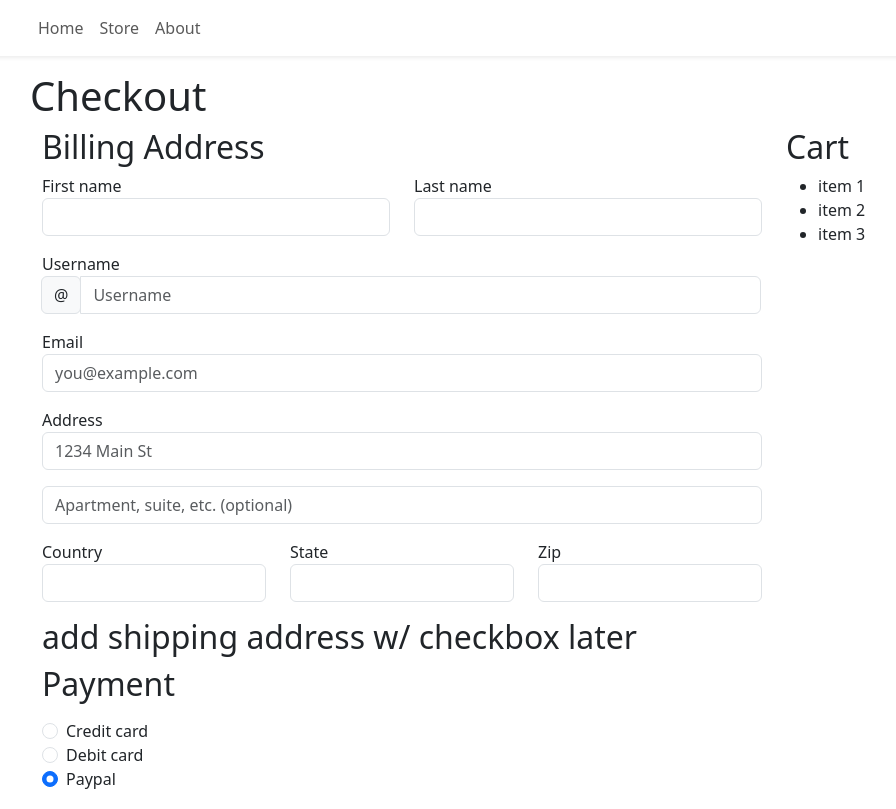
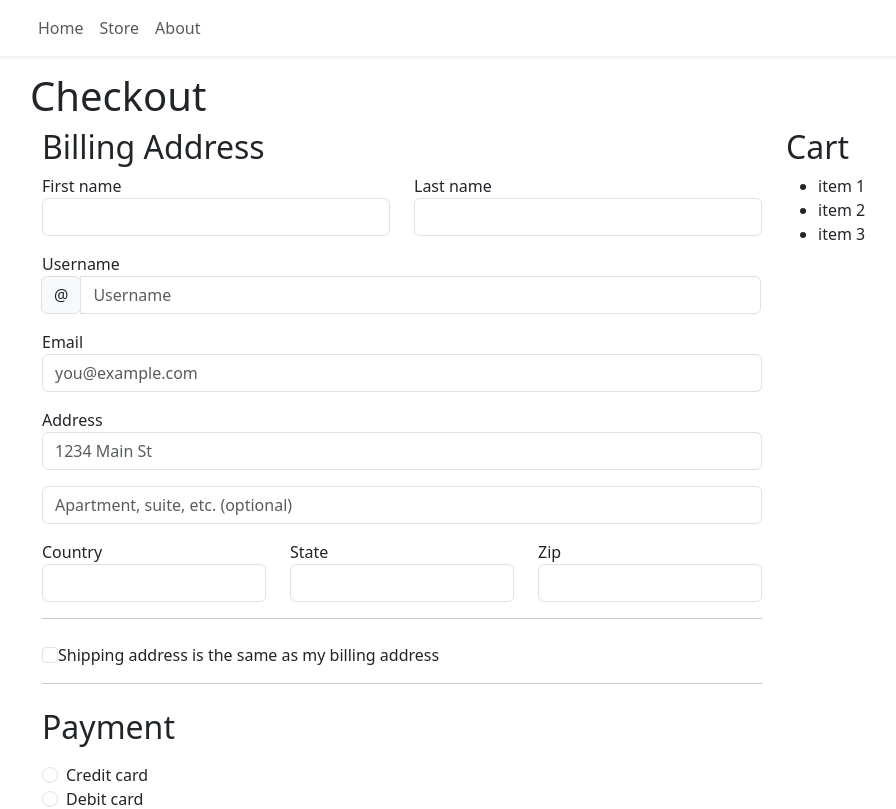
Before and after one commit to Cookieookie/vessel, a React (Create React App) app in the folder 03-frontend/react-ecommerce/: page /Checkout in a window 1280 px wide. Shown: the top 809 px of the page, without its empty margins (52-948 px from the left). Built offline with nearby package versions, Linux system fonts and the light colour scheme.

Commit message:
Checkout.tsx

```diff
--- a/03-frontend/react-ecommerce/src/pages/Checkout.tsx
+++ b/03-frontend/react-ecommerce/src/pages/Checkout.tsx
@@ -68,9 +68,12 @@ export function Checkout() {
                             <input type ="text" className="form-control" id="zip"></input>
                         </div>
                     </div>
-
-                    <h2>add shipping address w/ checkbox later</h2>
-
+                    <hr class="mb-4"/>
+                        <div class="custom-control custom-checkbox">
+                            <input type="checkbox" class="form-check-input" id="same-address"></input>
+                            <label class="form-check-label" for="same-address">Shipping address is the same as my billing address</label>
+                        </div>
+                    <hr class="mb-4"/>
                     <div>
                         <h2>Payment</h2>
 
```
